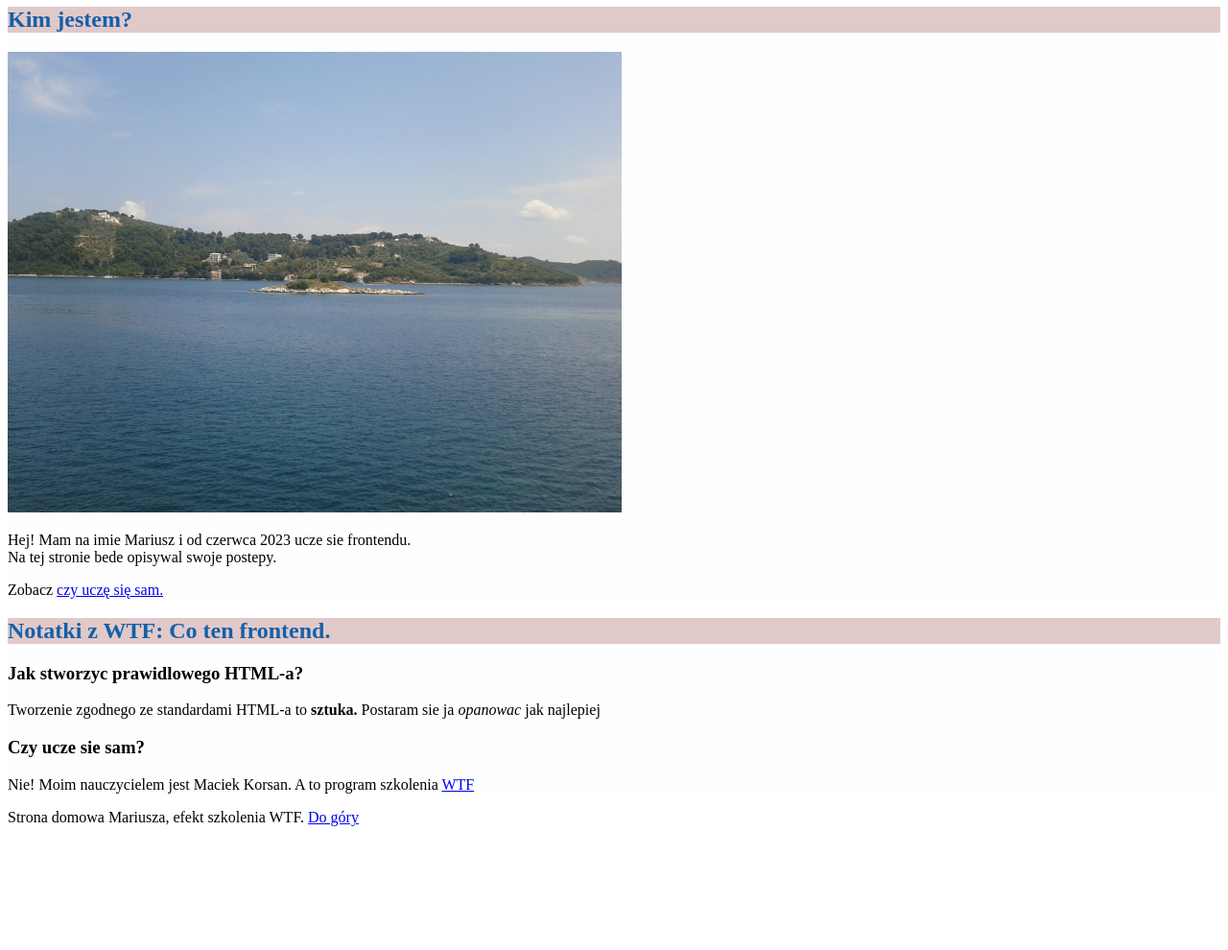
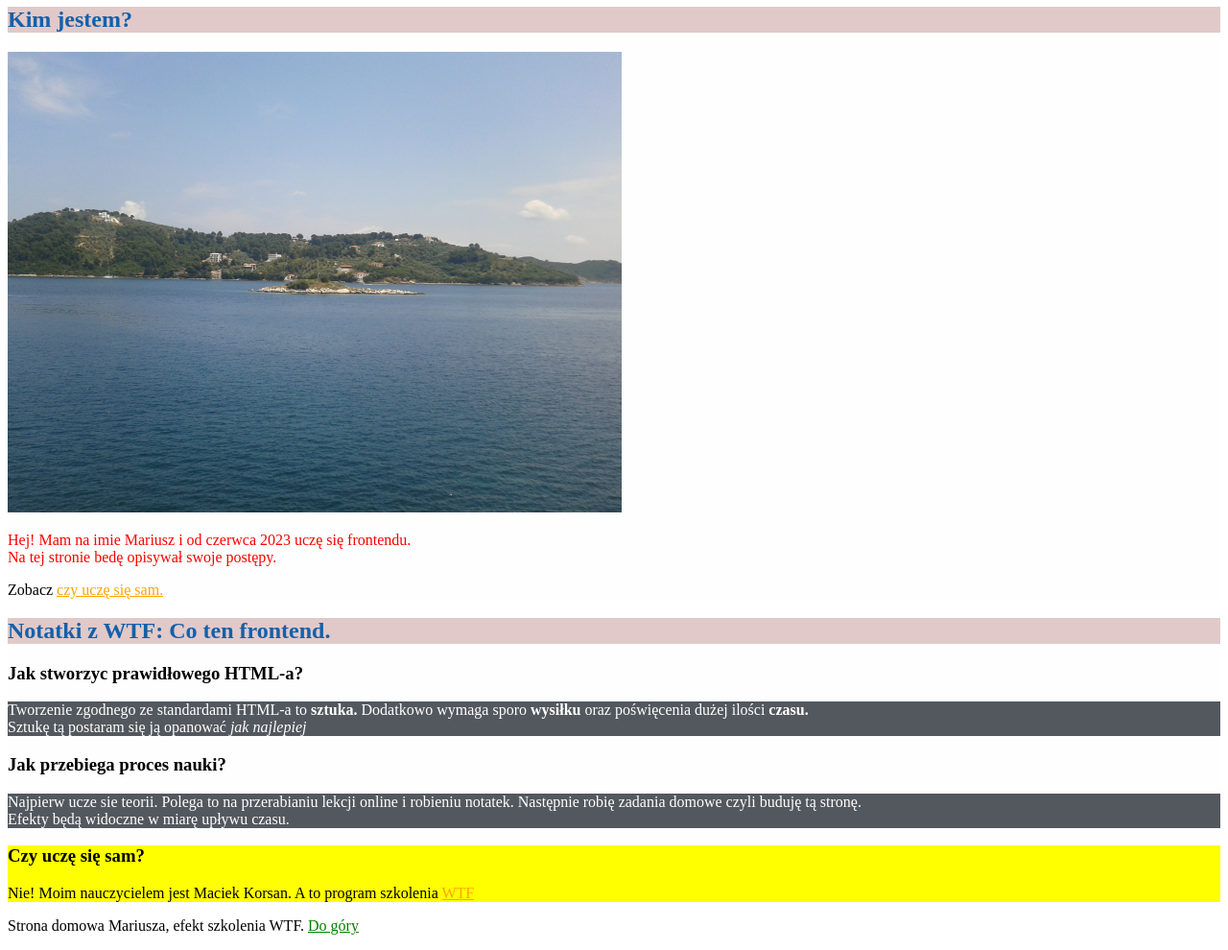
Before and after one commit to mariuszwuteefowicz/homepage, a plain HTML site: page index.html in a window 1280 px wide. Shown: the part 99-1089 px from the top of the page at 96% size. Before the commit the page ends 976 px from the top, so only its background shows below. Drawn offline with Linux system fonts and the light colour scheme.

Commit message:
GitHub learning

```diff
--- a/index.html
+++ b/index.html
@@ -22,9 +22,9 @@
       <section>
          <h2>Kim jestem?</h2>
          <img src="wyspa.png" alt="ulubiony krajobraz">
-         <p>
-            Hej! Mam na imie Mariusz i od czerwca 2023 ucze sie frontendu. <br>Na tej stronie bede opisywal swoje
-            postepy.
+         <p class="czerwony">
+            Hej! Mam na imie Mariusz i od czerwca 2023 uczę się frontendu. <br>Na tej stronie bedę opisywał swoje
+            postępy.
          </p>
          <p>
             Zobacz <a href="#szkolenie">czy uczę się sam.</a>
@@ -32,13 +32,17 @@
       </section>
       <section>
          <h2>Notatki z WTF: Co ten frontend.</h2>
-         <article>
-            <h3>Jak stworzyc prawidlowego HTML-a?</h3>
-            <p>Tworzenie zgodnego ze standardami HTML-a to <strong>sztuka.</strong> Postaram sie ja <em>opanowac</em>
-               jak najlepiej</p>
+         <article class="my-article">
+            <h3>Jak stworzyc prawidłowego HTML-a?</h3>
+            <p>Tworzenie zgodnego ze standardami HTML-a to <strong>sztuka.</strong> Dodatkowo wymaga sporo <strong>wysiłku</strong> oraz poświęcenia dużej ilości <strong>czasu.</strong> <br>Sztukę tą postaram się ją opanować
+               <em>jak najlepiej</em></p>
+         </article>
+         <article class="my-article">
+            <h3>Jak przebiega proces nauki?</h3>
+            <p>Najpierw ucze sie teorii. Polega to na przerabianiu lekcji online i robieniu notatek. Następnie robię zadania domowe czyli buduję tą stronę.<br>Efekty będą widoczne w miarę upływu czasu.</p>
          </article>
          <article id="szkolenie">
-            <h3>Czy ucze sie sam?</h3>
+            <h3>Czy uczę się sam?</h3>
             <p>Nie! Moim nauczycielem jest Maciek Korsan. A to program szkolenia <a href="https://cotenfrontend.pl"
                   target="_blank">WTF</a></p>
          </article>
--- a/style.css
+++ b/style.css
@@ -10,3 +10,24 @@ h2 {
 section {
     background-color: #fefefe;
 }
+
+.czerwony {
+    color: red;
+}
+
+#szkolenie {
+    background: yellow;
+}
+
+a {
+    color: green;
+}
+
+section a {
+    color: orange;
+}
+
+.my-article p {
+    background: #53585e;
+    color: white;
+}
```
